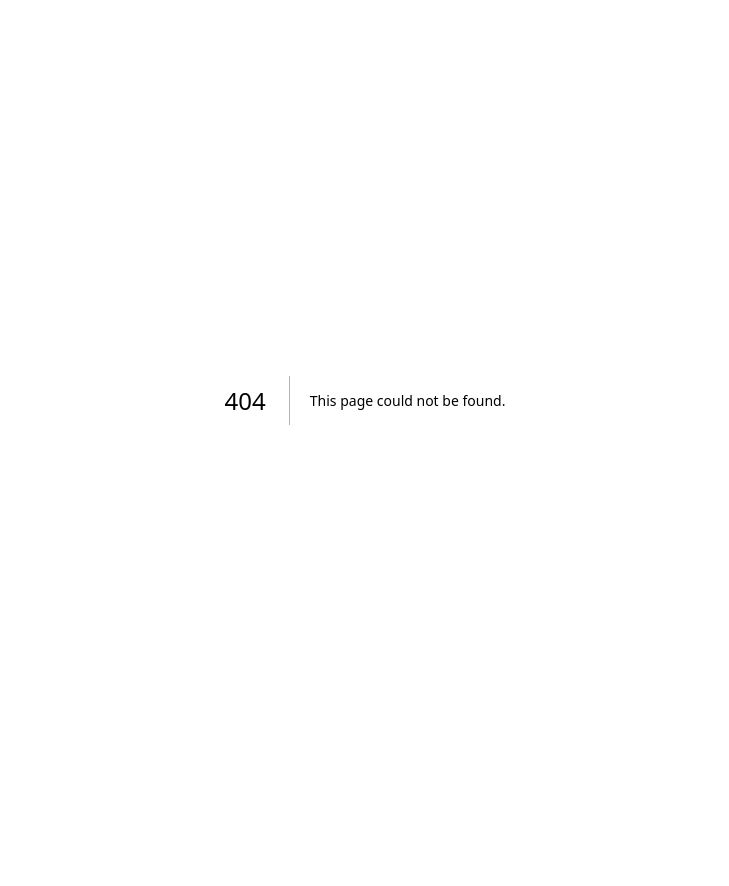
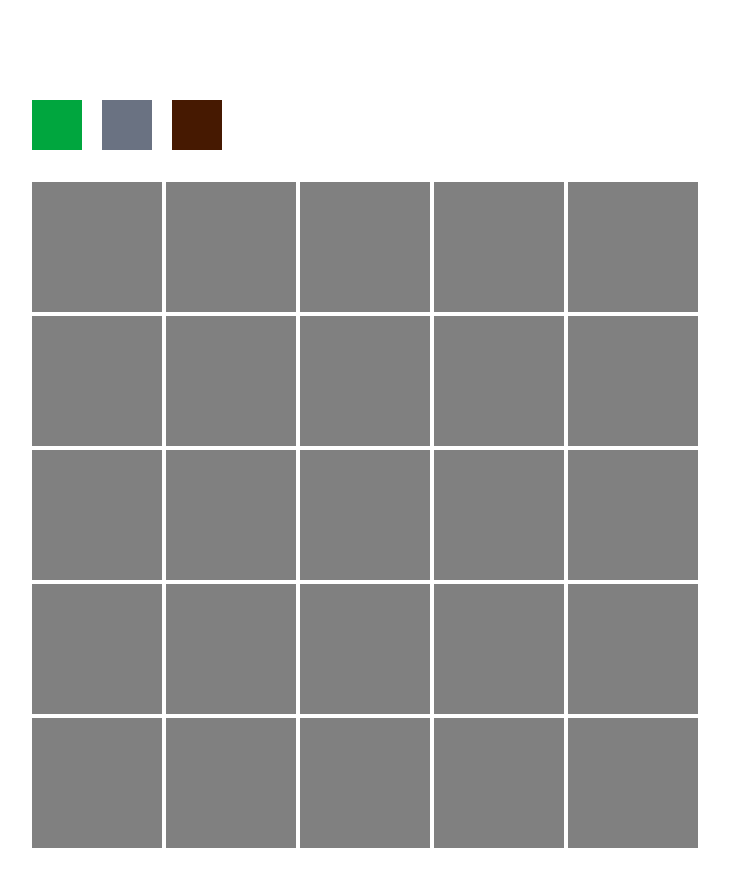
Before and after one commit to di-not/parking, a Next.js app: page /create in a window 1280 px wide. Before the commit this address had no page. Shown: the top 886 px of the page, without its empty margins (275-1004 px from the left). Before the commit the page ends 800 px from the top, so only its background shows below. Built offline with nearby package versions, Linux system fonts and the light colour scheme.

Commit message:
feat: тестовый вариант редактора

```diff
--- /dev/null
+++ b/app/(root)/create/page.tsx
@@ -0,0 +1,77 @@
+"use client";
+import { useEffect, useState } from "react";
+
+enum elements {
+    D = "decoration",
+    R = "road",
+    P = "park",
+}
+
+export default function Create() {
+    const columns = 5;
+    const rows = 5;
+    const [cells, setCells] = useState<elements[][]>(
+        [...Array(rows)].map((element, index) => {
+            return [...Array(columns)].map(() => {
+                return elements.R;
+            });
+        })
+    );
+    const [active, setActive] = useState<elements>(elements.D);
+    return (
+        <>
+            <div className="flex gap-5">
+                <button
+                    className="w-[50px] h-[50px] bg-green-600"
+                    onClick={() => {
+                        setActive(elements.D);
+                    }}
+                ></button>
+                <button
+                    className="w-[50px] h-[50px] bg-gray-500"
+                    onClick={() => {
+                        setActive(elements.R);
+                    }}
+                ></button>
+                <button
+                    className="w-[50px] h-[50px] bg-amber-950"
+                    onClick={() => {
+                        setActive(elements.P);
+                    }}
+                ></button>
+            </div>
+            <div
+                style={{
+                    gridTemplateColumns: `repeat(${columns},130px)`,
+                    gridTemplateRows: `repeat(${rows},130px)`,
+                }}
+                className={`grid max-w-[1000px] max-h-[1000px] w-full h-full gap-1`}
+            >
+                {cells.map((element1, index1) =>
+                    element1.map((element2, index2) => (
+                        <button
+                            className="cursor-pointer"
+                            style={{
+                                backgroundColor: `${
+                                    element2 === elements.D
+                                        ? "green"
+                                        : element2 === elements.R
+                                        ? "gray"
+                                        : element2 === elements.P
+                                        ? "#461901"
+                                        : "white"
+                                }`,
+                            }}
+                            key={index2}
+                            onClick={() => {
+                                const a = cells.map((e) => e);
+                                a[index1][index2] = active;
+                                setCells(a);
+                            }}
+                        ></button>
+                    ))
+                )}
+            </div>
+        </>
+    );
+}
```
